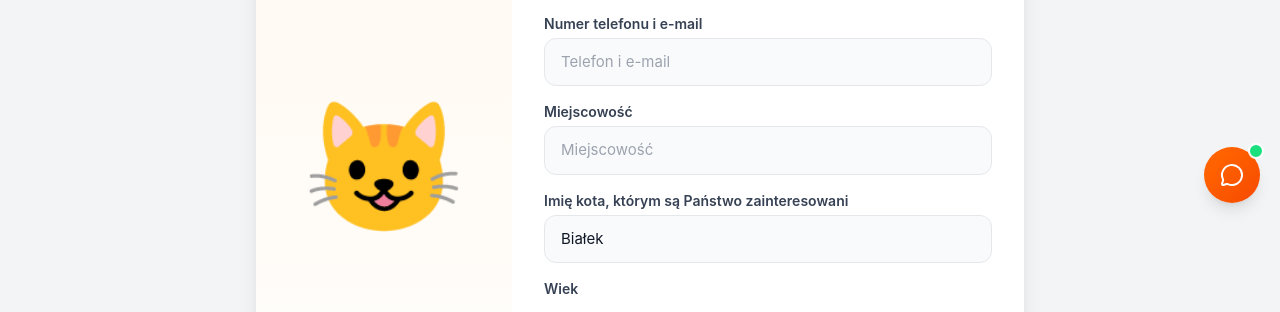
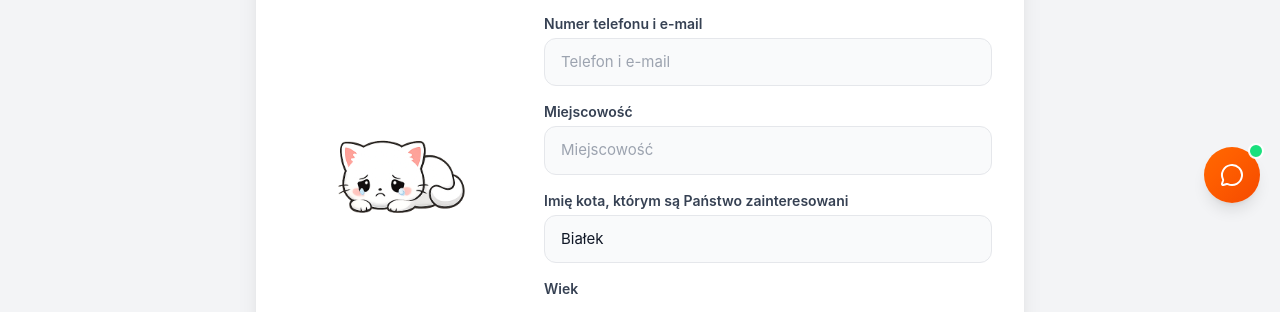
Before and after one commit to babuuc/3majSie-kocie, a React (Vite) app in the folder trzymajsiekocie-app/: page /adopcja-ankieta/1 in a window 1280 px wide. Shown: the part 577-889 px from the top of the page. Built offline with nearby package versions, Linux system fonts and the light colour scheme.

Commit message:
antek loves minors

```diff
--- a/trzymajsiekocie-app/src/components/Form.jsx
+++ b/trzymajsiekocie-app/src/components/Form.jsx
@@ -1,10 +1,19 @@
 import { useState } from 'react';
+import catSprite from '../assets/do-formsa.png';
 
 const labelClass = 'block text-sm font-semibold text-gray-700 mb-1 mt-4';
 const inputClass = 'input-base';
 const radioLabelClass = 'flex items-center space-x-2 text-gray-700 cursor-pointer hover:bg-gray-100 p-2 rounded-md transition-colors';
 
-const catFaces = ['😺', '😺', '😸', '😻', '😺', '😻'];
+// Spritesheet is 2 columns x 3 rows, reading left-to-right, top-to-bottom
+const spritePositions = [
+  { col: 0, row: 0 },
+  { col: 1, row: 0 },
+  { col: 0, row: 1 },
+  { col: 1, row: 1 },
+  { col: 0, row: 2 },
+  { col: 1, row: 2 },
+];
 
 const AdoptionForm = ({ catName }) => {
   const [step, setStep] = useState(1);
@@ -154,10 +163,17 @@ const AdoptionForm = ({ catName }) => {
   return (
     <div className="min-h-screen bg-gray-100 py-10 px-4">
       <div className="max-w-3xl mx-auto bg-white rounded-2xl shadow-xl overflow-hidden flex flex-col md:flex-row">
-        <div className="flex flex-col items-center justify-center md:w-1/3 py-8 bg-gradient-to-b from-orange-50 to-white">
-          <span className="text-[7rem] md:text-[8rem] transition-all duration-500" aria-label="kot">
-            {catFaces[step - 1]}
-          </span>
+        <div className="flex flex-col items-center justify-center md:w-1/3 py-8 bg-gradient-to-b from-white to-white">
+          <div
+            className="w-36 h-28 md:w-44 md:h-32"
+            aria-label="kot"
+            style={{
+              backgroundImage: `url(${catSprite})`,
+              backgroundSize: '200% 300%',
+              backgroundPosition: `${spritePositions[step - 1].col * 100}% ${spritePositions[step - 1].row * 50}%`,
+              backgroundRepeat: 'no-repeat',
+            }}
+          />
         </div>
         <div className="md:w-2/3 p-8">
           <div className="bg-gray-200 h-2 w-full mb-4 rounded-full overflow-hidden">
```
Also changed, not shown: trzymajsiekocie-app/src/assets/do-formsa.png (added).
